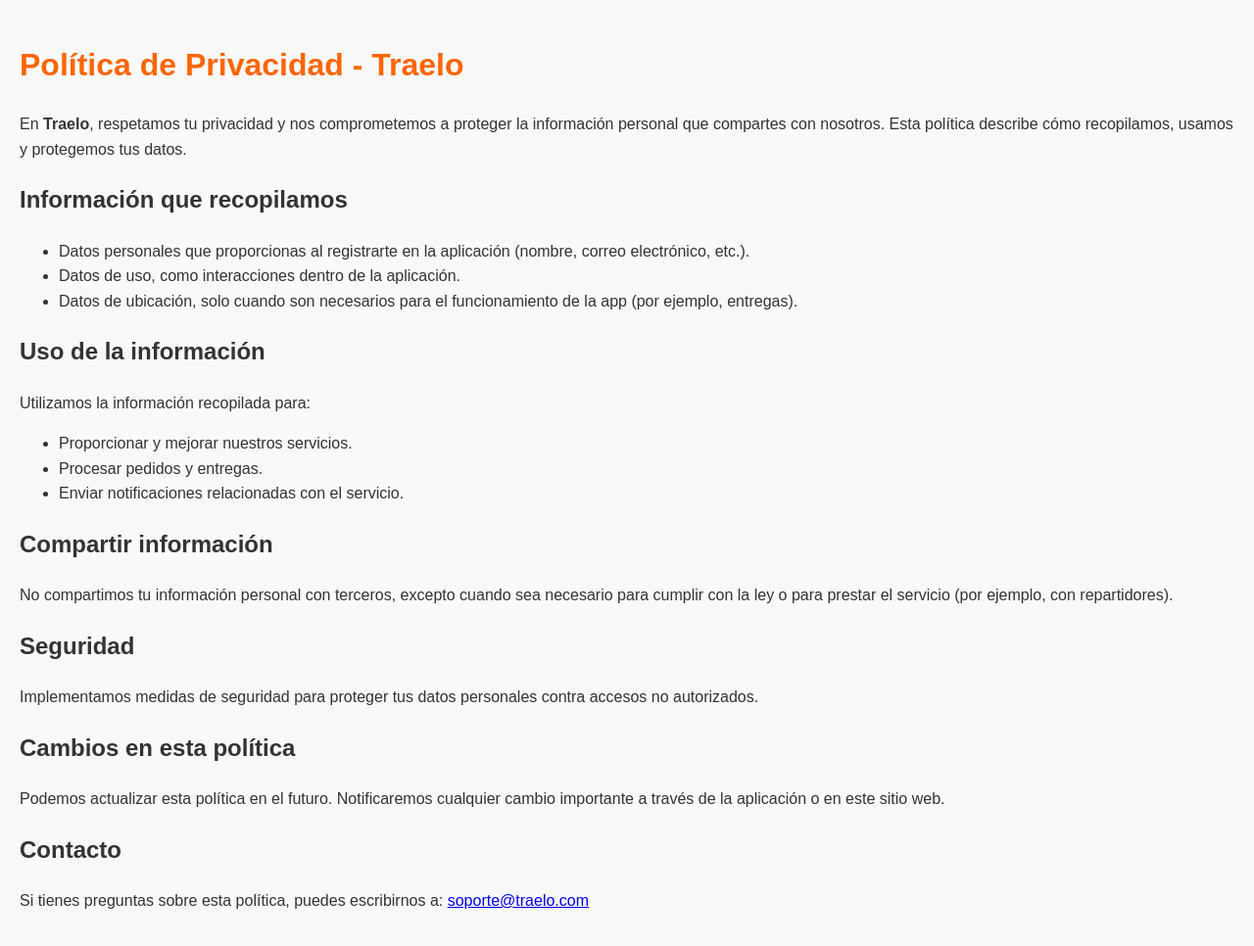
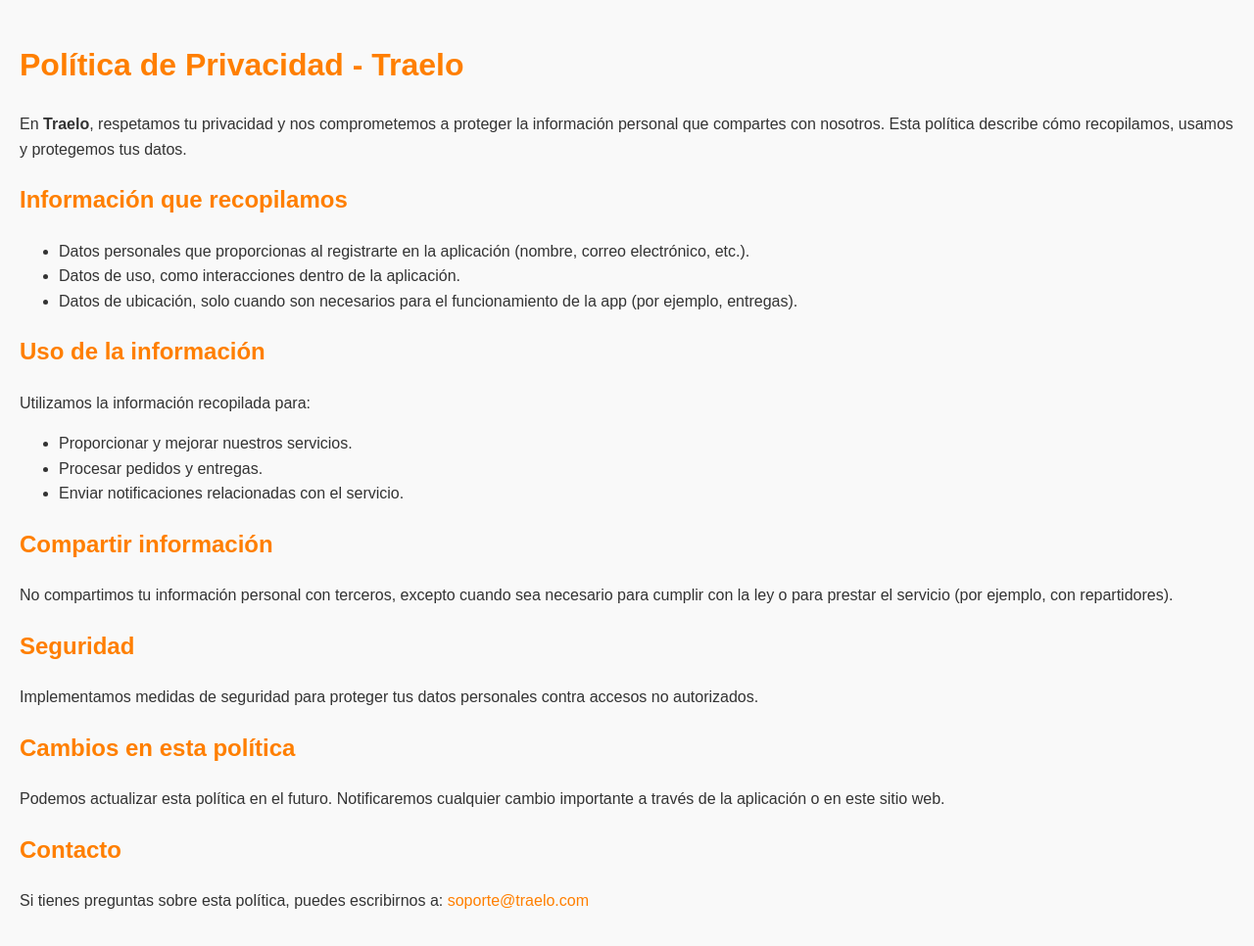
Before and after one commit to firecode16/traelo-privacy, a plain HTML site: page index.html in a window 1280 px wide. Shown: the whole page at 98% size. Drawn offline with Linux system fonts and the light colour scheme.

Commit message:
Update index.html

```diff
--- a/index.html
+++ b/index.html
@@ -13,8 +13,15 @@
             background-color: #f9f9f9;
             color: #333;
         }
-        h1 {
-            color: #ff6600;
+        h1, h2 {
+            color: #FF7F00;
+        }
+        a {
+            color: #FF7F00;
+            text-decoration: none;
+        }
+        a:hover {
+            text-decoration: underline;
         }
         section {
             margin-bottom: 20px;
```
